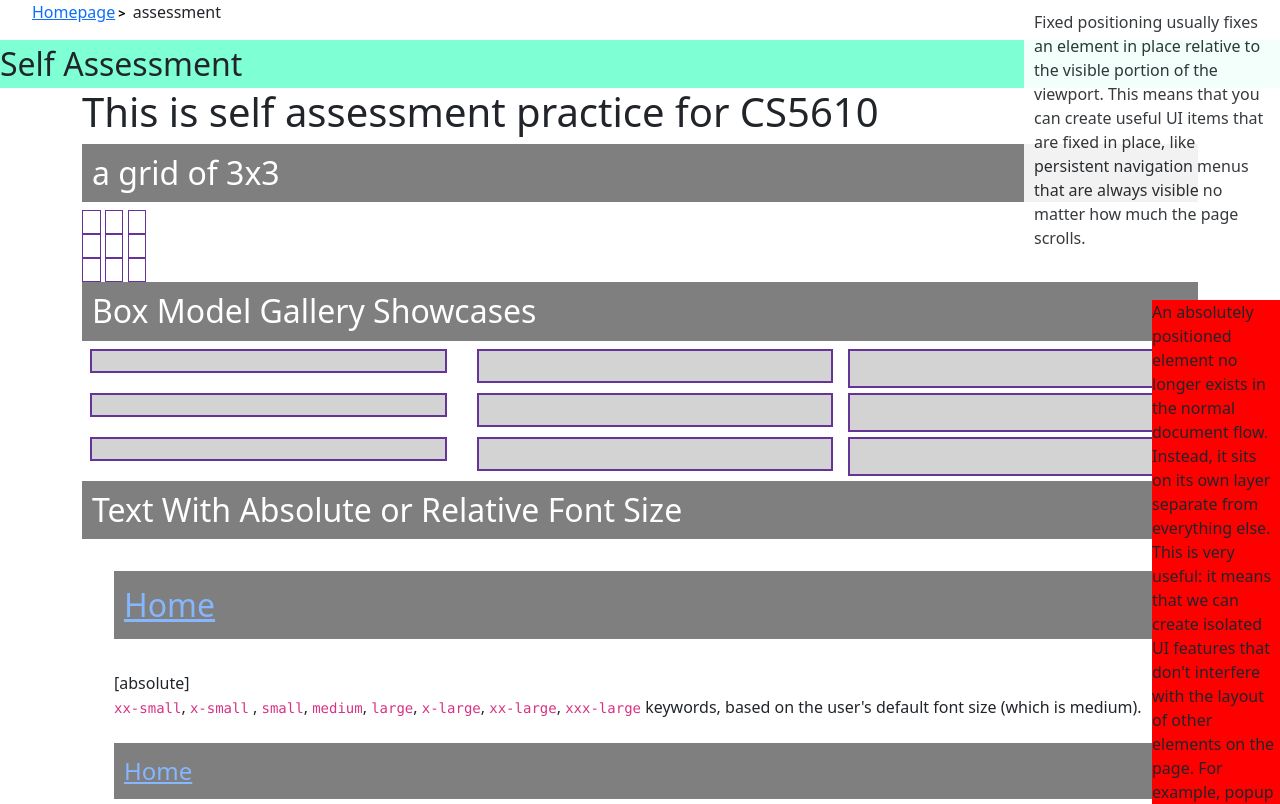
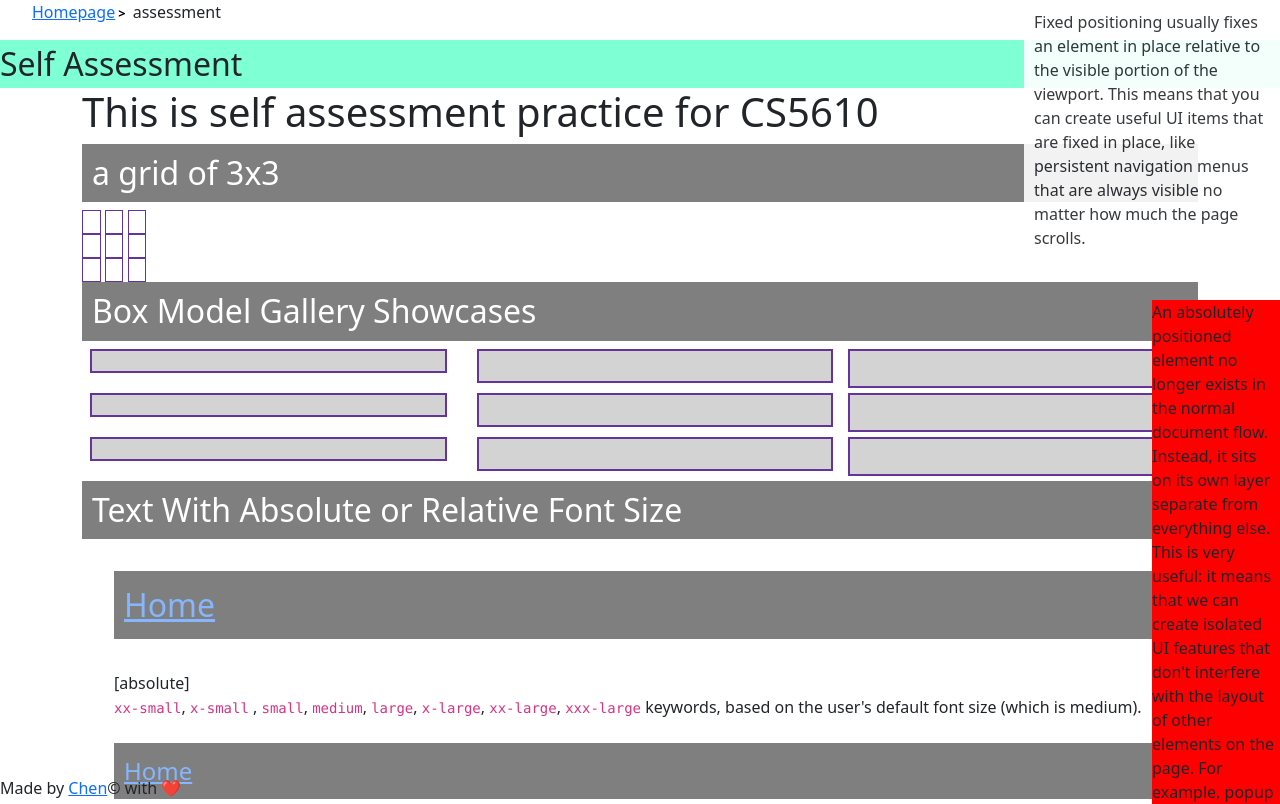
Before and after one commit to suiboli314/frontendSelfAssessment, a website: page index.html in a window 1280 px wide. Shown: the top 804 px of the page. Drawn offline with nearby package versions, Linux system fonts and the light colour scheme.

Commit message:
fixed footer

```diff
--- a/css/main.css
+++ b/css/main.css
@@ -80,3 +80,11 @@ section > ul > li {
   left: 0;
   margin: 1em 0;
 }
+
+footer{
+  overflow: hidden;
+  position: fixed;
+  left: auto;
+  right: auto;
+  bottom: 0;
+}
```
Also changed, not shown: 1 other file.
